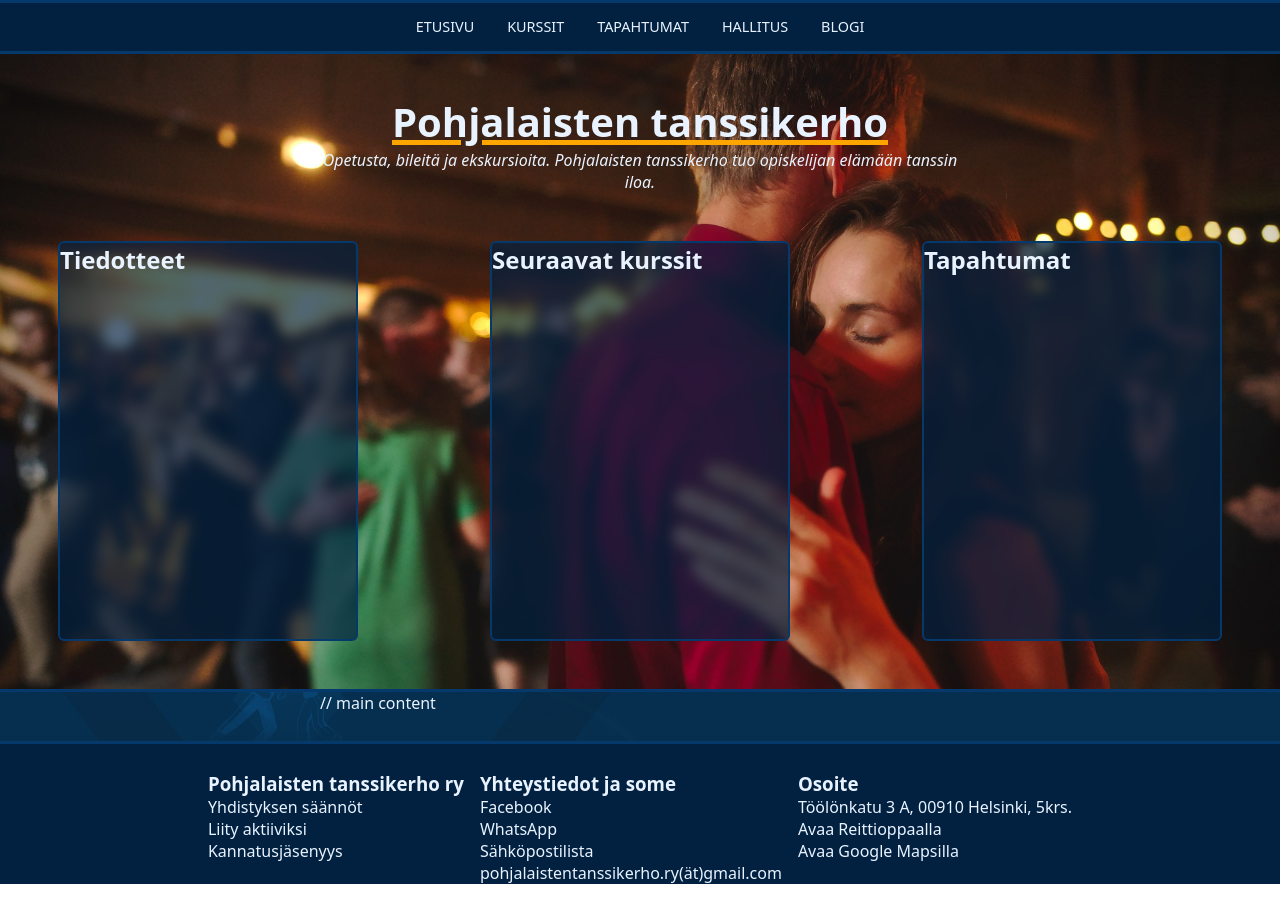
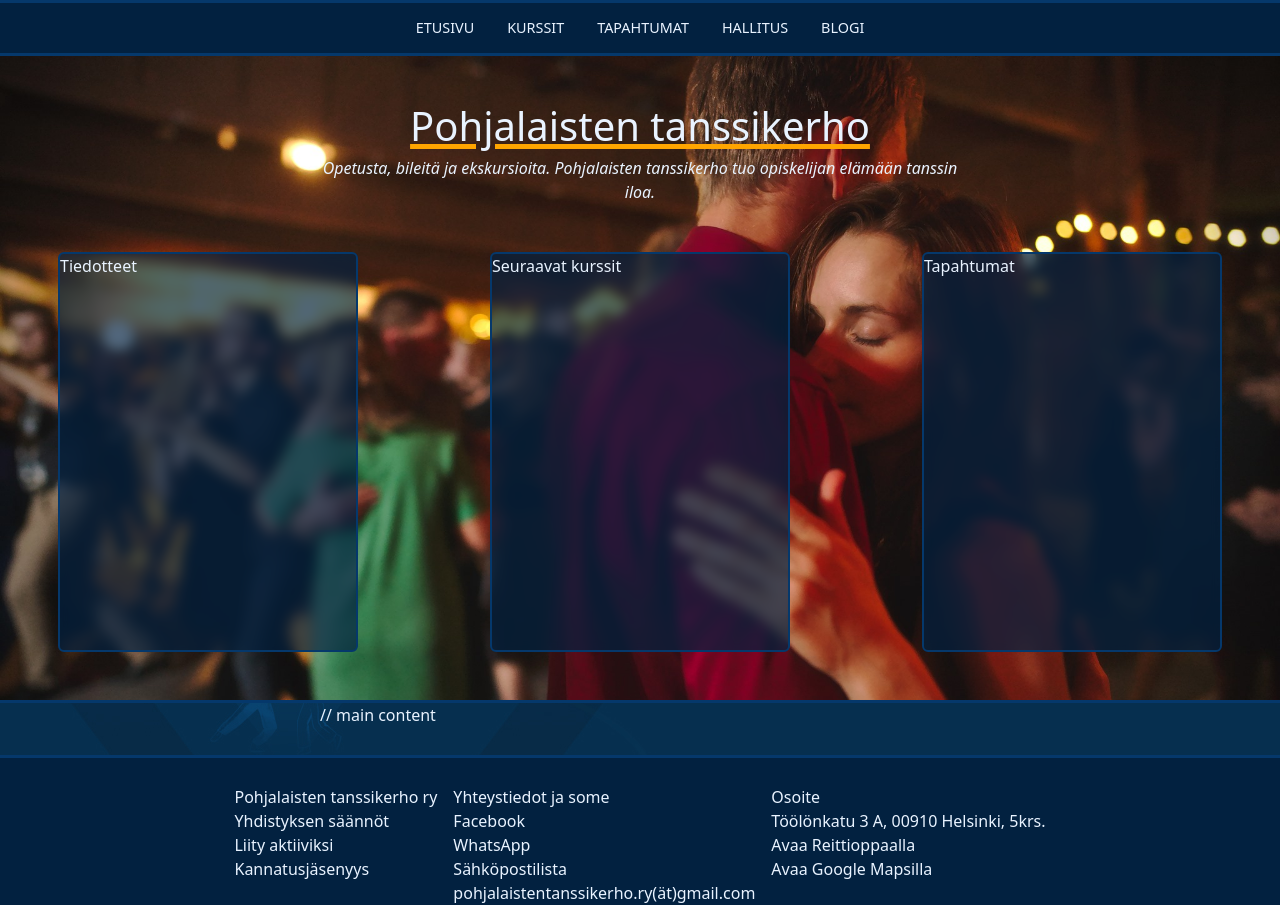
Before and after one commit to pohjalaisten-tanssikerho/web, a SvelteKit app: page / in a window 1280 px wide. Shown: the top 905 px of the page. Before the commit the page ends 884 px from the top, so only its background shows below. Built offline with nearby package versions, Linux system fonts and the light colour scheme.

Commit message:
Add DaisyUI

```diff
--- /dev/null
+++ b/postcss.config.cjs
@@ -0,0 +1,13 @@
+const tailwindcss = require('tailwindcss');
+const autoprefixer = require('autoprefixer');
+
+const config = {
+	plugins: [
+		//Some plugins, like tailwindcss/nesting, need to run before Tailwind,
+		tailwindcss(),
+		//But others, like autoprefixer, need to run after,
+		autoprefixer
+	]
+};
+
+module.exports = config;
--- /dev/null
+++ b/src/app.postcss
@@ -0,0 +1,4 @@
+/* Write your global styles here, in PostCSS syntax */
+@tailwind base;
+@tailwind components;
+@tailwind utilities;
--- a/src/routes/+layout.svelte
+++ b/src/routes/+layout.svelte
@@ -1,4 +1,5 @@
 <script lang="ts">
+  import "../app.postcss";
   let isMenuOpen = false
   const toggleMenu = () => isMenuOpen = !isMenuOpen
 </script>
--- a/svelte.config.js
+++ b/svelte.config.js
@@ -5,7 +5,11 @@
 const config = {
 	// Consult https://github.com/sveltejs/svelte-preprocess
 	// for more information about preprocessors
-	preprocess: preprocess(),
+	preprocess: [
+		preprocess({
+			postcss: true
+		})
+	],
 
 	kit: {
 		adapter: adapter()
--- /dev/null
+++ b/tailwind.config.cjs
@@ -0,0 +1,13 @@
+const config = {
+	content: ['./src/**/*.{html,js,svelte,ts}'],
+
+	theme: {
+		extend: {}
+	},
+
+	plugins: [
+    require('daisyui'),
+  ]
+};
+
+module.exports = config;
```
Also changed, not shown: package.json (+6 -1 lines), 1 other file (tests, documents, lock files or other folders).
